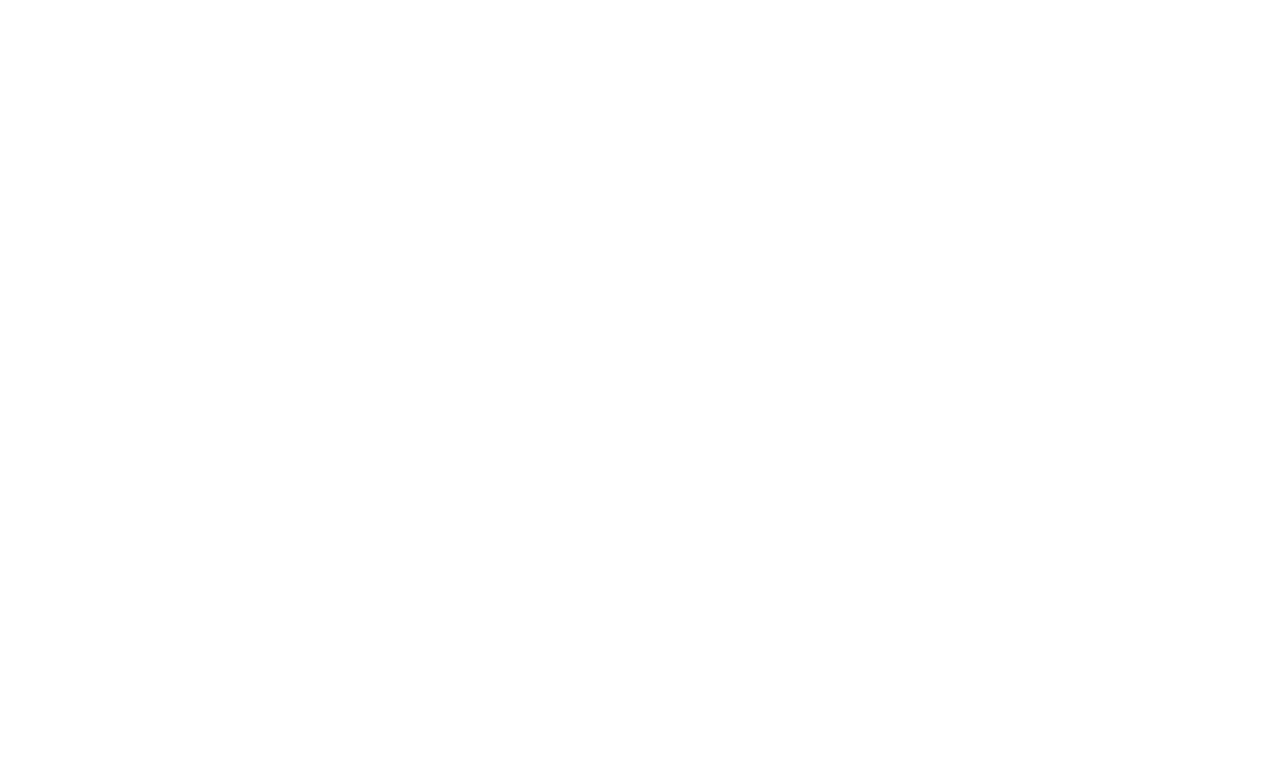
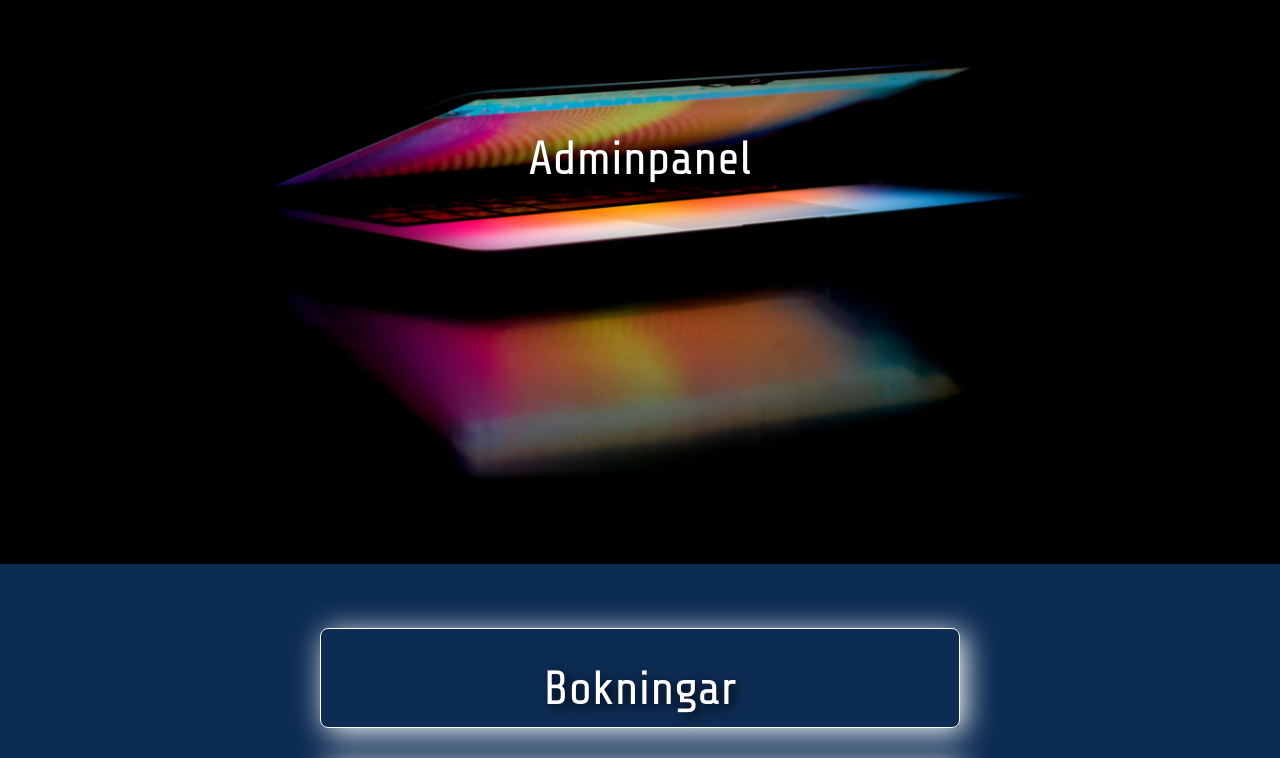
Before and after one commit to ViktorCiganovic-collab/bookingsiteSCS, a React (Vite) app: page /admin in a window 1280 px wide. Before the commit this address had no page. Shown: the part 300-1058 px from the top of the page. Before the commit the page ends 800 px from the top, so only its background shows below. Built offline with nearby package versions, Linux system fonts and the light colour scheme; a web font is replaced by a local one.

Commit message:
created admindpanel

```diff
--- a/public/locales/sv/translation.json
+++ b/public/locales/sv/translation.json
@@ -116,7 +116,11 @@
   "expert_support": "Expertstöd",
   "expert_support_desc": "Vårt team erbjuder kvalificerat stöd inför och efter din certifiering.",
   "contact_us": "Kontakta oss",
-  "reach_out": "Hör gärna av dig om du har några frågor."
-
-
+  "reach_out": "Hör gärna av dig om du har några frågor.",
+  "admin_dashboard": "Adminpanel",
+  "bookings": "Bokningar",
+  "editCertificates": "Redigera/lägg till certifikat",
+  "edit_test_times": "Uppdatera/lägg till testtider",
+ "edit_remove_lang": "Lägg till/ta bort språk",
+ "choose_lang": "Välj språk"
 }
--- /dev/null
+++ b/src/AdminDashboard.jsx
@@ -0,0 +1,81 @@
+import React, { useState, useEffect } from 'react';
+import { Container, Row, Col } from 'react-bootstrap';
+import './styling/AdminDashboard.css';
+import { useTranslation } from 'react-i18next';
+
+
+const AdminDashboard = () => {
+
+    const { t } = useTranslation();
+    const [isOpen, setIsOpen] = useState(null);
+
+    const toggleBox = (boxName) => {
+    setIsOpen(prev => (prev === boxName ? null : boxName));
+  };
+
+
+
+  return (
+    <div className='adminDashboard'>
+        <section className='adminSectionOne'>
+            <h1>{t('admin_dashboard')}</h1>
+        </section>
+
+        <section className='adminSectionTwo'>
+
+            <div className='box box1' onClick={() => toggleBox('box1')}>
+                <h1>{t('bookings')}</h1>
+
+                {isOpen === 'box1' && (
+                    <div className={`box-content open`}>
+                        <p>Content to be added soon</p>
+                    </div>
+                )}
+            </div>
+
+            <div className='box box2' onClick={() => toggleBox('box2')}>
+                <h1>{t('editCertificates')}</h1>
+
+                    {isOpen === 'box2' && (
+                    <div className={`box-content open`}>
+                        <button className="btn btn-primary mx-5 my-2">Redigera certifikat</button>
+                        <button className="btn btn-primary">Lägg till certifikat</button>
+                    </div>
+                )}
+            </div>
+
+            <div className='box box3' onClick={() => toggleBox('box3')}>
+                <h1>{t('edit_test_times')}</h1>
+
+                    {isOpen === 'box3' && (
+                    <div className={`box-content open`}>
+                        <button className="btn btn-primary">Upddatera testtider</button>
+                    </div>
+                )}
+            </div>
+
+            <div className='box box4' onClick={() => toggleBox('box4')}>
+                <h1>{t('edit_remove_lang')}</h1>
+
+                    {isOpen === 'box4' && (
+                   <div className={`box-content open`}>
+                        <p>-- {t('choose_lang')} --</p>
+                        <button class="btn btn-primary">Sv</button>
+                        <button class="btn btn-secondary">No</button>
+                        <button class="btn btn-success">Da</button>
+                        <button class="btn btn-danger">Fi</button>
+                    </div>
+                )}
+            </div>
+
+        </section>
+
+
+
+
+
+    </div>
+  )
+}
+
+export default AdminDashboard;
--- a/src/main.jsx
+++ b/src/main.jsx
@@ -14,6 +14,7 @@
 import Signup from './Signup.jsx';
 import Login from './Login.jsx';
 import About from './About.jsx';
+import AdminDashboard from './AdminDashboard.jsx';
 
 const router = createBrowserRouter([
   {
@@ -43,6 +44,10 @@
       {
         path: 'about',
         element: <About />,
+      },
+      {
+        path: 'admin',
+        element: <AdminDashboard />
       }
     ]
   },
--- /dev/null
+++ b/src/styling/AdminDashboard.css
@@ -0,0 +1,76 @@
+
+
+.adminDashboard {
+    width: 100%;
+    background-color: var(--secondary-bg);
+}
+
+.adminSectionOne {
+    background-image: url('../assets/adminbg.jpg');
+    background-size: cover;
+    background-position: center;
+    display: flex;
+    justify-content: center;
+    align-items: center;
+    min-height: 100vh;
+    width: 100%;
+    max-width: 100vw;
+
+}
+
+h1 {
+  font-size: 3rem;
+  color: var(--white-text) !important;
+    text-shadow: var(--text-shadow);
+  text-align: center;
+}
+
+.adminSectionTwo {
+    background-color: var(--secondary-bg);
+    padding: 2rem 0;}
+
+.adminSectionTwo h1 {
+    margin-top: 2rem;
+
+}
+
+.box {
+    border: 1px solid var(--white-text);
+    width: 50%;
+    height: 50%;
+    margin: 2rem auto;
+    border-radius: 8px;
+    box-shadow: 5px 5px 30px;
+    cursor: pointer;
+}
+
+
+@media (max-width: 768px) {
+  .box h1 {
+    font-size: 1.5rem;
+  }
+}
+
+@media (max-width: 480px) {
+  .box h1 {
+    font-size: 1.2rem;
+  }
+}
+
+.box-content {
+  overflow: hidden;
+  max-height: 0;
+  opacity: 0;
+  transition: max-height 1.5s ease, opacity 2.5s ease;
+  text-align: center;
+}
+
+.box-content.open {
+  max-height: 1000px;
+  padding: 10px;
+  opacity: 1;
+}
+
+.btn {
+    margin: 5px;
+}
```
Also changed, not shown: public/locales/da/translation.json (+7 -3 lines), public/locales/fi/translation.json (+7 -4 lines), public/locales/no/translation.json (+7 -4 lines), src/assets/adminbg.jpg (added).
